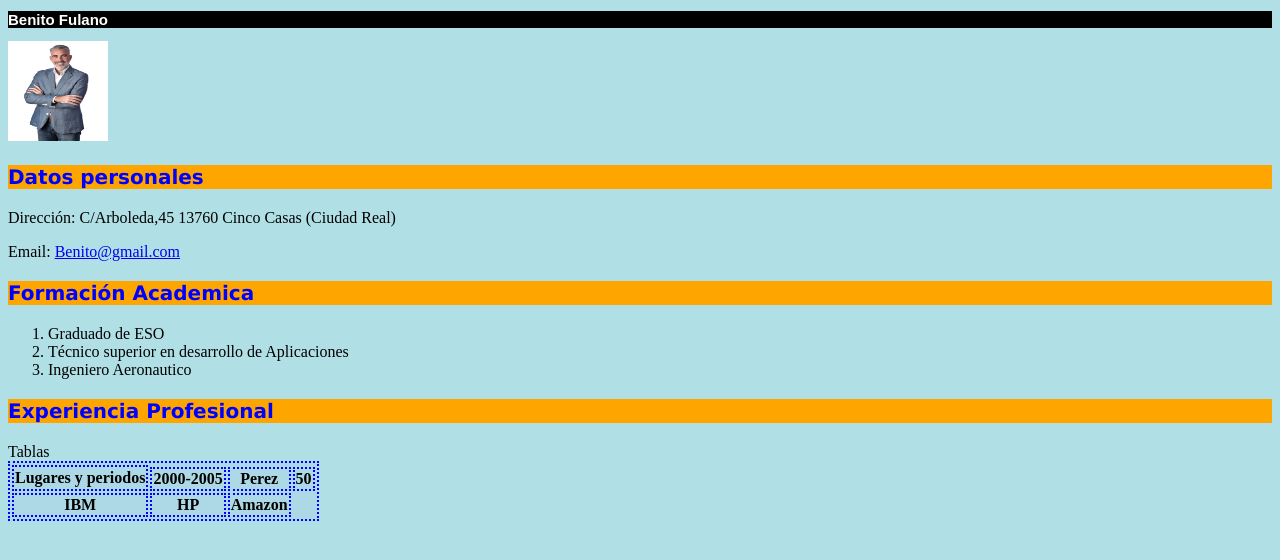
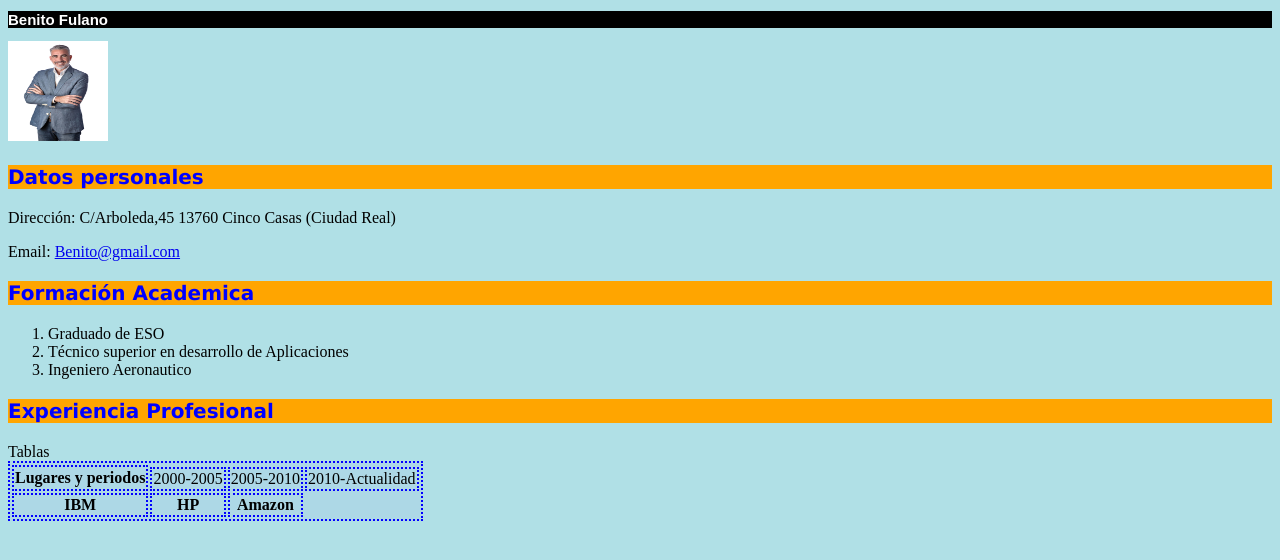
Before and after one commit to abengozaradrian-maker/curriculum, a plain HTML site: page index.html in a window 1280 px wide. Shown: the part 108-668 px from the top of the page. Drawn offline with Linux system fonts and the light colour scheme.

Commit message:
Replace th elements with td for date ranges

```diff
--- a/index.html
+++ b/index.html
@@ -53,9 +53,9 @@
 
         </tr>
         <tr>
-            <th>2000-2005</th>
-            <th>Perez</th>
-            <th>50</th>
+            <td>2000-2005</td>
+            <td>2005-2010</td>
+            <td>2010-Actualidad</td>
         </tr>
         <tr>
             <th>IBM</th>
```
